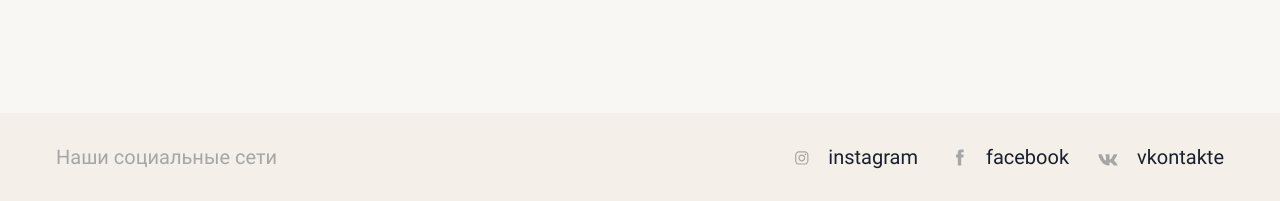
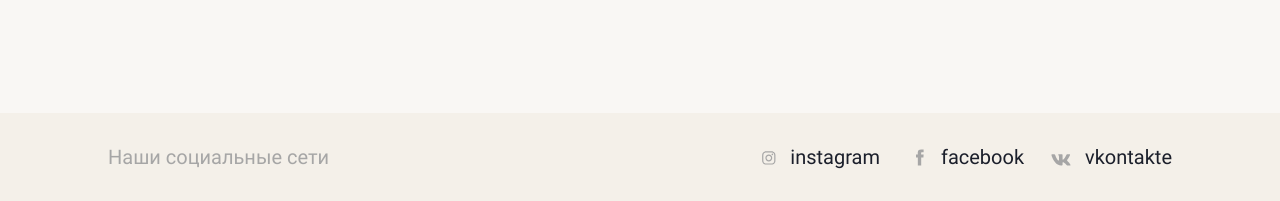
Before and after one commit to iabelyaev/YourTour, a website: page src/index.html in a window 1280 px wide. Shown: the part 8899-9100 px from the top of the page. Drawn offline with nearby package versions, Linux system fonts and the light colour scheme; files that its build step writes are made by us from their sources.

Commit message:
added padding and fixed footer__list gap

```diff
--- a/src/sass/blocks/footer.scss
+++ b/src/sass/blocks/footer.scss
@@ -29,7 +29,7 @@
 
 
   @include tablet {
-    padding: 30px 1px;
+    padding: 30px 53px;
     flex-direction: row;
     justify-content: space-between;
 
@@ -75,12 +75,12 @@
   }
 
   @include tablet {
-    gap: 25px;
+    gap: 23px;
 
     a {
       font-size: 20px;
       line-height: 28px;
-      gap: 17px;
+      gap: 12px;
       /* stylelint-disable-next-line */
       svg {
         width: 26px;
```
